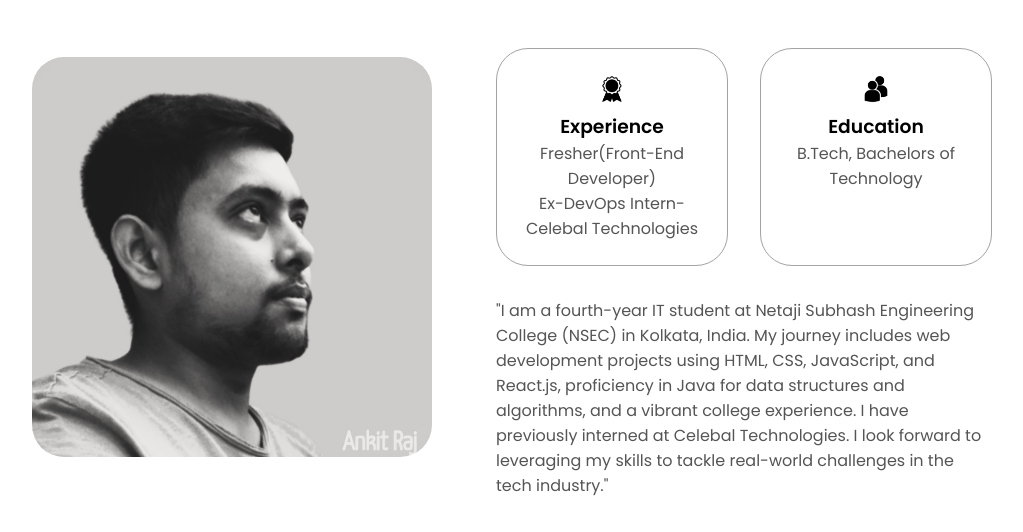
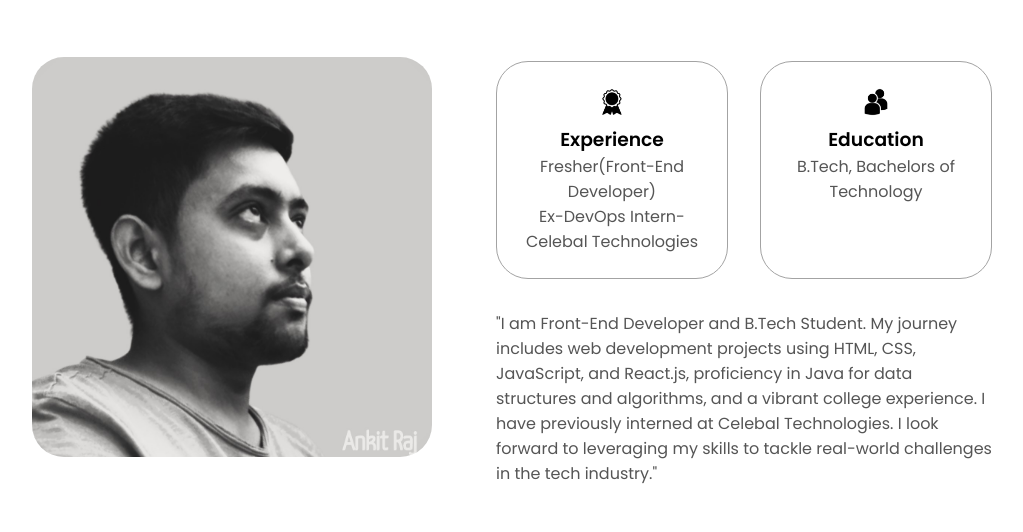
Before and after one commit to Eureka072002/Portfolio-Website, a plain HTML site: page index.html in a window 1280 px wide. Shown: the part 942-1474 px from the top of the page, without its empty margins (128-1151 px from the left). Drawn offline with Linux system fonts and the light colour scheme; files whose address does not match are found by name.

Commit message:
completed

```diff
--- a/index.html
+++ b/index.html
@@ -87,7 +87,7 @@
 
                 <div class = "text-container">
                     <p>
-                        "I am a fourth-year IT student at Netaji Subhash Engineering College (NSEC) in Kolkata, India. My journey includes web development projects using HTML, CSS, JavaScript, and React.js, proficiency in Java for data structures and algorithms, and a vibrant college experience. I have previously interned at Celebal Technologies. I look forward to leveraging my skills to tackle real-world challenges in the tech industry."
+                        "I am Front-End Developer and B.Tech Student. My journey includes web development projects using HTML, CSS, JavaScript, and React.js, proficiency in Java for data structures and algorithms, and a vibrant college experience. I have previously interned at Celebal Technologies. I look forward to leveraging my skills to tackle real-world challenges in the tech industry."
                     </p>
                 </div>
 
```
